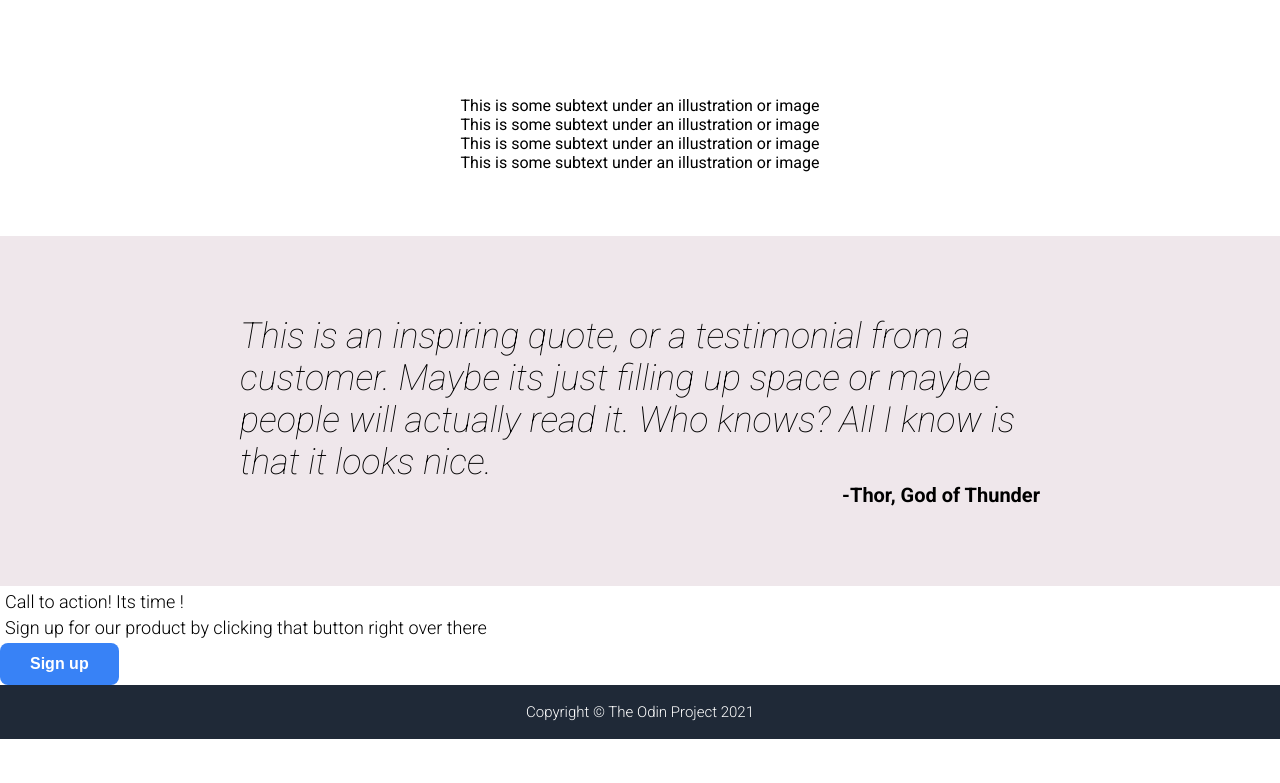
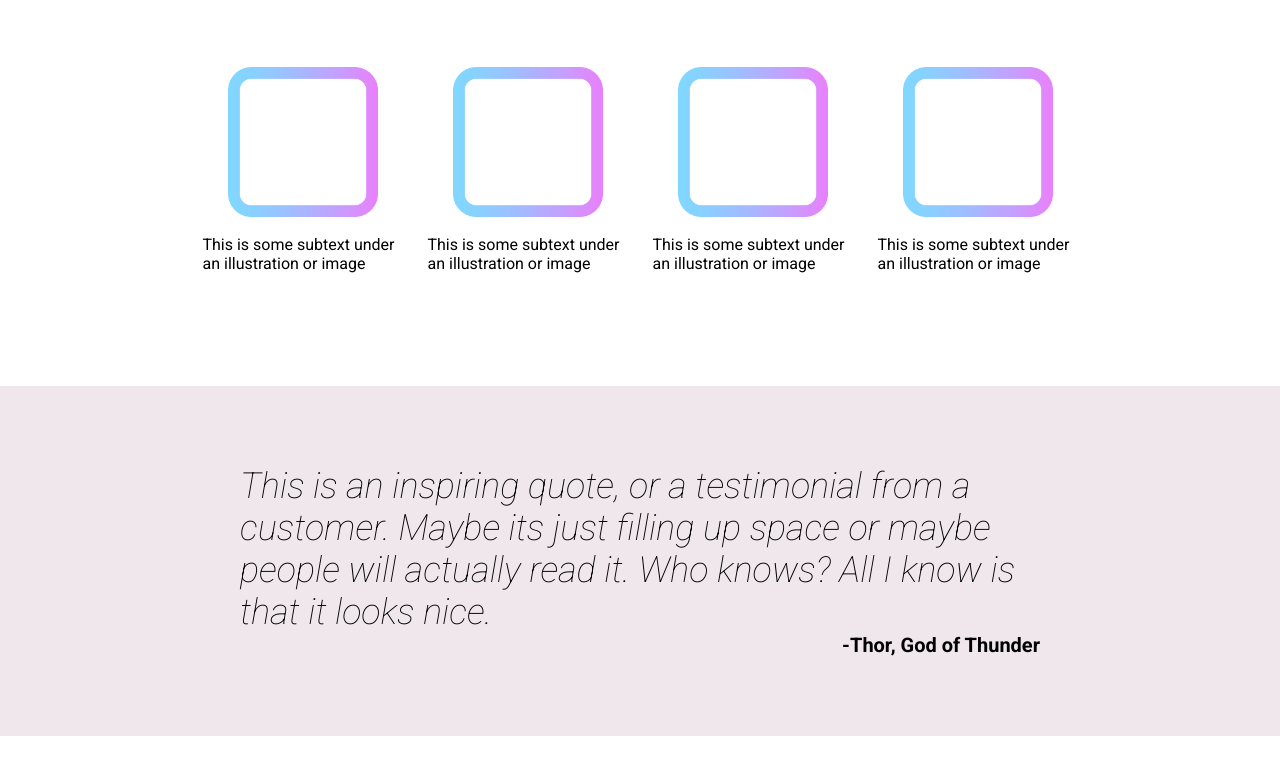
Before and after one commit to VivekNeer/first-stylized-website, a plain HTML site: page index.html in a window 1280 px wide. Shown: the part 515-1298 px from the top of the page. Before the commit the page ends 1254 px from the top, so only its background shows below. Drawn offline with Linux system fonts and the light colour scheme.

Commit message:
Completed The project D:
Stylized and added more divs

```diff
--- a/index.html
+++ b/index.html
@@ -31,12 +31,12 @@
 
     <div class="two">
         <div class="text">Some Random Information</div>
-            <div class="info">
-                <div class="card">This is some subtext under an illustration or image</div>
-                <div class="card">This is some subtext under an illustration or image</div>
-                <div class="card">This is some subtext under an illustration or image</div>
-                <div class="card">This is some subtext under an illustration or image</div>
-            </div>
+        <div class="info">
+            <div class="card"><img src="./images/stop.png">This is some subtext under an illustration or image</div>
+            <div class="card"><img src="./images/stop.png">This is some subtext under an illustration or image</div>
+            <div class="card"><img src="./images/stop.png">This is some subtext under an illustration or image</div>
+            <div class="card"><img src="./images/stop.png">This is some subtext under an illustration or image</div>
+        </div>
     </div>
 
     <div class="third">
@@ -47,10 +47,12 @@
     </div>
 
     <div class="four">
-        <div class="action">
-        <p>Call to action! Its time !</p>
-        <p>Sign up for our product by clicking that button right over there</p></div>
-        <button class="up">Sign up</button>
+        <div class="box">
+            <div class="action">
+            <p style="font-weight: bold;">Call to action! Its time !</p>
+            <p>Sign up for our product by clicking that button right over there</p></div>
+            <button class="up" style="border: 1px solid white;">Sign up</button>
+        </div>
     </div>
 
     <div class="footer">
--- a/style.css
+++ b/style.css
@@ -129,17 +129,40 @@ button {
     display: flex;
     flex-direction: column;
     background-color: white;
-    height: 350px;
+    height: 500px;
     justify-content: space-around;
     align-items: center;
-
 }
 
-.card {
+.text {
+    font-weight: bold;
+    font-size: 30px;
+    padding-top: 30px;
+}
+
+
+.info {
     display: flex;
     flex-direction: row;
     align-items: center;
     justify-content: space-around;
+    gap: 25px;
+    border:100px;
+}
+
+.card {
+    width: 200px;
+    display:flex;
+    flex-wrap: wrap;
+    flex-direction: column;
+    align-items: center;
+    justify-content: space-around;
+    margin-bottom: 80px;
+}
+
+img{
+    width:150px ;
+    margin:18px ;
 }
 
 .third {
@@ -170,3 +193,29 @@ button {
     font-size: 20px;
     font-weight: bold;
 }
+
+.four {
+    display: flex;
+    justify-content: center;
+    align-items: center;
+    flex-direction: column;
+    height: 300px;
+    width: 1280px;
+}
+
+.box {
+    display: flex;
+    justify-content: center;
+    align-items: center;
+    flex-direction: row;
+    height: 200px;
+    width: 800px;
+    background-color: #3882F6;
+    border-radius: 8px;
+}
+
+.action{
+    color: white;
+    flex-wrap: wrap;
+    width:400px ;
+}
```
